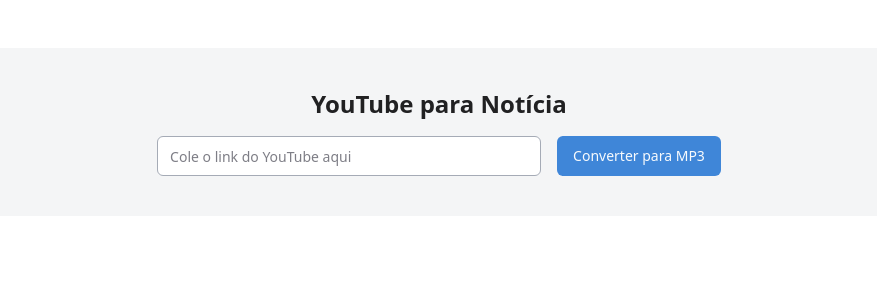
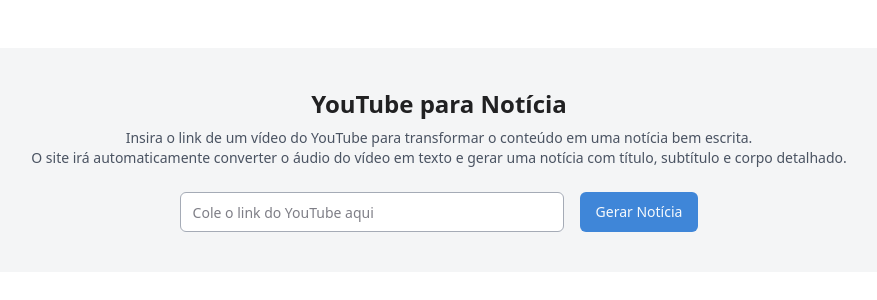
Before and after one commit to viniciusnreno/video-to-news, a React (Vite) app: page / in a window 1280 px wide. Shown: the top 300 px of the page, without its empty margins (201-1078 px from the left). Built offline with nearby package versions, Linux system fonts and the light colour scheme; a web font is replaced by a local one.

Commit message:
aplicação completa

```diff
--- a/src/pages/home-page.tsx
+++ b/src/pages/home-page.tsx
@@ -16,19 +16,16 @@
     register,
     handleSubmit,
     formState: { errors },
-    reset,
   } = useForm<FormData>({
     resolver: zodResolver(schema),
   });
 
-  const [mp3Url, setMp3Url] = React.useState<string | null>(null);
-  const [transcription, setTranscription] = React.useState<string | null>(null);
   const [title, setTitle] = React.useState<string | null>(null);
   const [subtitle, setSubtitle] = React.useState<string | null>(null);
   const [body, setBody] = React.useState<string | null>(null);
   const [loading, setLoading] = React.useState(false);
 
-  const handleConvertToMp3: SubmitHandler<FormData> = async (data) => {
+  const handleGenerateNews = async (data: FormData) => {
     const id = getId(data.youtubeLink);
     if (!id) {
       alert("Link do YouTube inválido!");
@@ -37,32 +34,23 @@
 
     setLoading(true);
     try {
-      const res = await axios.get("https://youtube-mp36.p.rapidapi.com/dl", {
+      // Etapa 1: Converte o vídeo para MP3
+      const mp3Res = await axios.get("https://youtube-mp36.p.rapidapi.com/dl", {
         headers: {
           "X-RapidAPI-Key": `${import.meta.env.VITE_YOUTUBE_API_KEY}`,
           "X-RapidAPI-Host": "youtube-mp36.p.rapidapi.com",
         },
         params: { id },
       });
-      setMp3Url(res.data.link);
-      reset();
-    } catch (err) {
-      console.error("Erro ao converter para MP3:", err);
-    } finally {
-      setLoading(false);
-    }
-  };
+      const mp3Url = mp3Res.data.link;
 
-  const handleTranscription = async () => {
-    if (!mp3Url) return;
-    setLoading(true);
-    try {
+      // Etapa 2: Transcreve o áudio para texto
       const audioBlob = await fetch(mp3Url).then((res) => res.blob());
       const formData = new FormData();
       formData.append("file", new File([audioBlob], "audio.mp3"));
       formData.append("model", "whisper-1");
 
-      const res = await axios.post(
+      const transcriptionRes = await axios.post(
         "https://api.openai.com/v1/audio/transcriptions",
         formData,
         {
@@ -72,27 +60,23 @@
           },
         }
       );
-      setTranscription(res.data.text);
-    } catch (err) {
-      console.error("Erro ao transcrever áudio:", err);
-    } finally {
-      setLoading(false);
-    }
-  };
+      const transcription = transcriptionRes.data.text;
 
-  const handleGenerateNews = async () => {
-    if (!transcription) return;
-    setLoading(true);
-    try {
-      const res = await axios.post(
+      // Etapa 3: Gera a notícia
+      const newsRes = await axios.post(
         "https://api.openai.com/v1/completions",
         {
           model: "gpt-3.5-turbo-instruct",
           prompt: `
             Baseado no texto transcrito abaixo, escreva uma notícia completa com o seguinte formato:
-            title: [Um título claro e impactante]
-            subtitle: [Um subtítulo que resuma os principais pontos]
-            body: [Um corpo com introdução, desenvolvimento e conclusão bem estruturados]
+            ### Título ###
+            [Um título claro e impactante]
+
+            ### Subtítulo ###
+            [Um subtítulo que resuma os principais pontos]
+
+            ### Corpo ###
+            [Um corpo com introdução, desenvolvimento e conclusão bem estruturados]
 
             Texto transcrito: ${transcription}
           `,
@@ -105,12 +89,17 @@
         }
       );
 
-      const rawText = res.data.choices[0].text.trim();
-      const [rawTitle, rawSubtitle, ...rawBody] = rawText.split("\n").filter(Boolean);
+      const rawText = newsRes.data.choices[0].text.trim();
 
-      setTitle(rawTitle.replace(/^(Title|title):\s*/, "").replace(/^"|"$/g, ""));
-      setSubtitle(rawSubtitle.replace(/^(Subtitle|subtitle):\s*/, "").replace(/^"|"$/g, ""));
-      setBody(rawBody.join("\n").replace(/^(Body|body):\s*/, ""));
+      // Extração com base nos delimitadores
+      const titleMatch = rawText.match(/### Título ###\n(.+?)\n/);
+      const subtitleMatch = rawText.match(/### Subtítulo ###\n(.+?)\n/);
+      const bodyMatch = rawText.match(/### Corpo ###\n([\s\S]+)/);
+
+      // Atualiza os estados com base nas correspondências
+      setTitle(titleMatch ? titleMatch[1].trim() : "Título não encontrado");
+      setSubtitle(subtitleMatch ? subtitleMatch[1].trim() : "Subtítulo não encontrado");
+      setBody(bodyMatch ? bodyMatch[1].trim() : "Corpo da notícia não encontrado");
     } catch (err) {
       console.error("Erro ao gerar notícia:", err);
     } finally {
@@ -118,11 +107,16 @@
     }
   };
 
+
+
   return (
     <div className="container mx-auto text-center mt-8 p-4">
       <div className="bg-gray-100 p-10 rounded-lg opacity-90">
-        <h1 className="font-bold text-2xl mb-4">YouTube para Notícia</h1>
-        <form onSubmit={handleSubmit(handleConvertToMp3)}>
+        <h1 className="font-bold text-2xl mb-2">YouTube para Notícia</h1>
+        <p className="text-gray-700 mb-6 text-sm">
+          Insira o link de um vídeo do YouTube para transformar o conteúdo em uma notícia bem escrita.  <br />O site irá automaticamente converter o áudio do vídeo em texto e gerar uma notícia com título, subtítulo e corpo detalhado.
+        </p>
+        <form onSubmit={handleSubmit(handleGenerateNews)}>
           <div className="flex gap-4 items-end justify-center">
             <div className="grid w-full max-w-sm items-center gap-1.5">
               <Input
@@ -137,28 +131,33 @@
                 </p>
               )}
             </div>
-            <Button type="submit" disabled={loading}>
-              Converter para MP3
-            </Button>
+            {loading ? (
+              <div className="mb-1">
+                <div role="status mx-auto">
+                  <svg
+                    aria-hidden="true"
+                    className="w-8 h-8 mx-auto text-gray-200 animate-spin dark:text-gray-600 fill-blue-600"
+                    viewBox="0 0 100 101"
+                    fill="none"
+                    xmlns="http://www.w3.org/2000/svg"
+                  >
+                    <path
+                      d="M100 50.5908C100 78.2051 77.6142 100.591 50 100.591C22.3858 100.591 0 78.2051 0 50.5908C0 22.9766 22.3858 0.59082 50 0.59082C77.6142 0.59082 100 22.9766 100 50.5908ZM9.08144 50.5908C9.08144 73.1895 27.4013 91.5094 50 91.5094C72.5987 91.5094 90.9186 73.1895 90.9186 50.5908C90.9186 27.9921 72.5987 9.67226 50 9.67226C27.4013 9.67226 9.08144 27.9921 9.08144 50.5908Z"
+                      fill="currentColor"
+                    />
+                    <path
+                      d="M93.9676 39.0409C96.393 38.4038 97.8624 35.9116 97.0079 33.5539C95.2932 28.8227 92.871 24.3692 89.8167 20.348C85.8452 15.1192 80.8826 10.7238 75.2124 7.41289C69.5422 4.10194 63.2754 1.94025 56.7698 1.05124C51.7666 0.367541 46.6976 0.446843 41.7345 1.27873C39.2613 1.69328 37.813 4.19778 38.4501 6.62326C39.0873 9.04874 41.5694 10.4717 44.0505 10.1071C47.8511 9.54855 51.7191 9.52689 55.5402 10.0491C60.8642 10.7766 65.9928 12.5457 70.6331 15.2552C75.2735 17.9648 79.3347 21.5619 82.5849 25.841C84.9175 28.9121 86.7997 32.2913 88.1811 35.8758C89.083 38.2158 91.5421 39.6781 93.9676 39.0409Z"
+                      fill="currentFill"
+                    />
+                  </svg>
+                  <span className="sr-only">Loading...</span>
+                </div>
+              </div>
+            ) : (
+              <Button type="submit">Gerar Notícia</Button>
+            )}
           </div>
         </form>
-        {mp3Url && (
-          <div className="mt-4">
-            <p>MP3 Gerado!</p>
-            <Button onClick={handleTranscription} disabled={loading}>
-              Transcrever Áudio
-            </Button>
-          </div>
-        )}
-        {transcription && (
-          <div className="mt-4">
-            <p>Transcrição Concluída!</p>
-            <p>{transcription}</p>
-            <Button onClick={handleGenerateNews} disabled={loading}>
-              Gerar Notícia
-            </Button>
-          </div>
-        )}
         {title && subtitle && body && (
           <div className="mt-4 text-left">
             <h1 className="text-2xl font-bold mb-2">{title}</h1>
```
